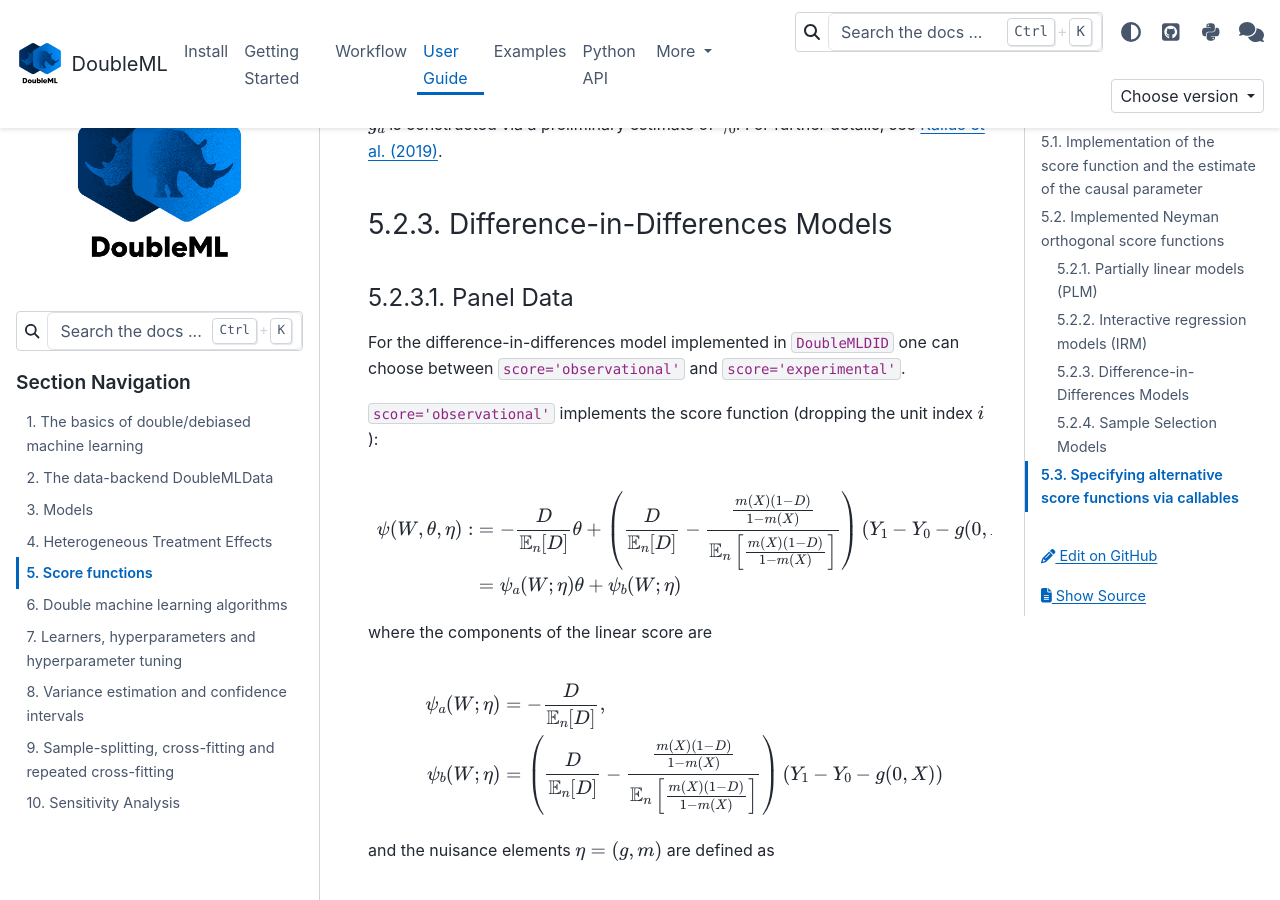
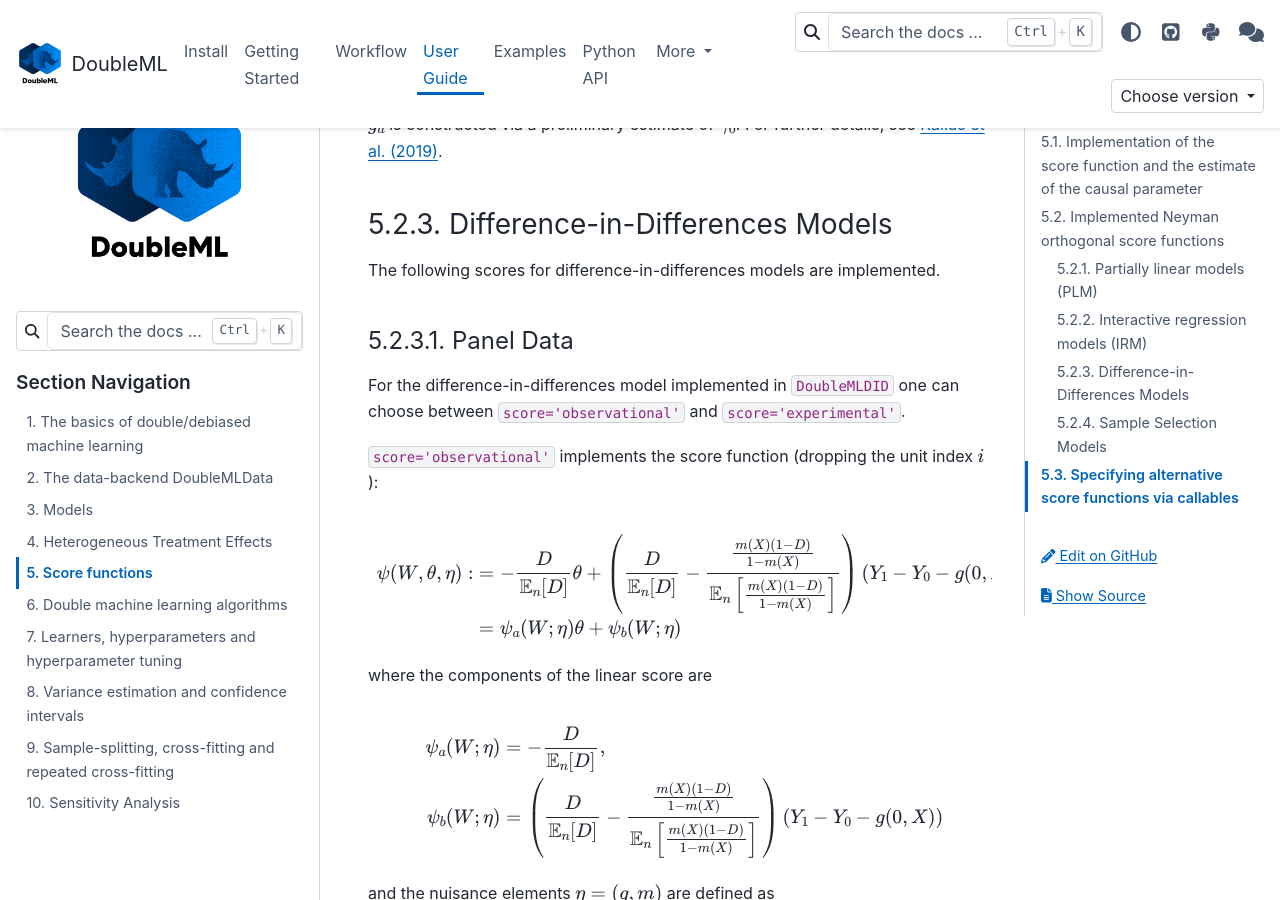
Before and after one commit to DoubleML/doubleml-docs, a Sphinx documentation site: the page built from doc/guide/scores.rst, in a window 1280 px wide and 900 px high, scrolled down 8191 px. Built offline with Sphinx 7.4.7 and the PyData theme 0.15.4, drawn with Linux system fonts in a browser that asks for light colours; the version number could not be read and is left out; some of the changed lines change nothing that is shown.

Commit message:
restructure did scores

```diff
--- a/doc/guide/scores.rst
+++ b/doc/guide/scores.rst
@@ -162,15 +162,8 @@
 Difference-in-Differences Models
 ********************************
 
-Panel Data
-==========
+.. include:: scores/did/did_scores.inc
 
-.. include:: ./scores/did_score.rst
-
-Repeated Cross-Sectional Data
-=============================
-
-.. include:: ./scores/didcs_score.rst
 
 Sample Selection Models
 ************************
--- /dev/null
+++ b/doc/guide/scores/did/did_scores.inc
@@ -0,0 +1,17 @@
+The following scores for difference-in-differences models are implemented.
+
+
+.. _did_pa-score:
+
+Panel Data
+==========
+
+.. include:: /guide/scores/did/did_score.rst
+
+
+.. _did_cs-score:
+
+Repeated Cross-Sectional Data
+=============================
+
+.. include:: /guide/scores/did/didcs_score.rst
```
Also changed, not shown: doc/guide/scores/did/did_score.rst (renamed from doc/guide/scores/did_score.rst), doc/guide/scores/did/didcs_score.rst (renamed from doc/guide/scores/didcs_score.rst).
